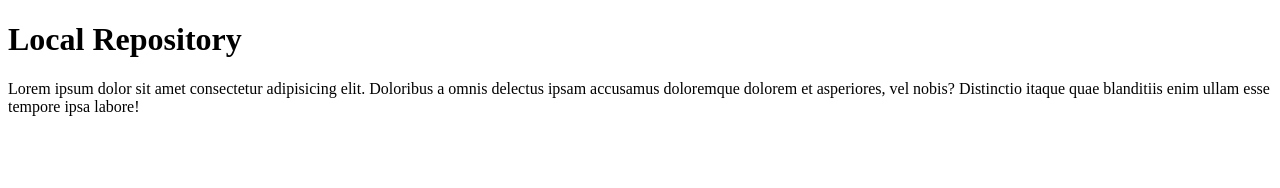
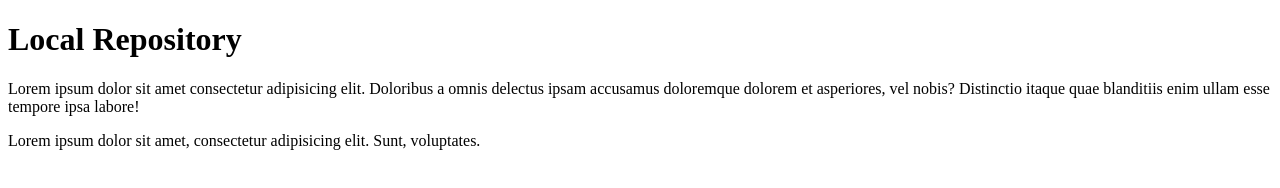
Before and after one commit to chetanvishwakarma80/Localrepo, a plain HTML site: page index.html in a window 1280 px wide. Drawn offline with Linux system fonts and the light colour scheme.

Commit message:
Change Paragraph

```diff
--- a/index.html
+++ b/index.html
@@ -8,5 +8,6 @@
 <body>
     <h1>Local Repository</h1>
     <p>Lorem ipsum dolor sit amet consectetur adipisicing elit. Doloribus a omnis delectus ipsam accusamus doloremque dolorem et asperiores, vel nobis? Distinctio itaque quae blanditiis enim ullam esse tempore ipsa labore!</p>
+    <p>Lorem ipsum dolor sit amet, consectetur adipisicing elit. Sunt, voluptates.</p>
 </body>
 </html>
```
